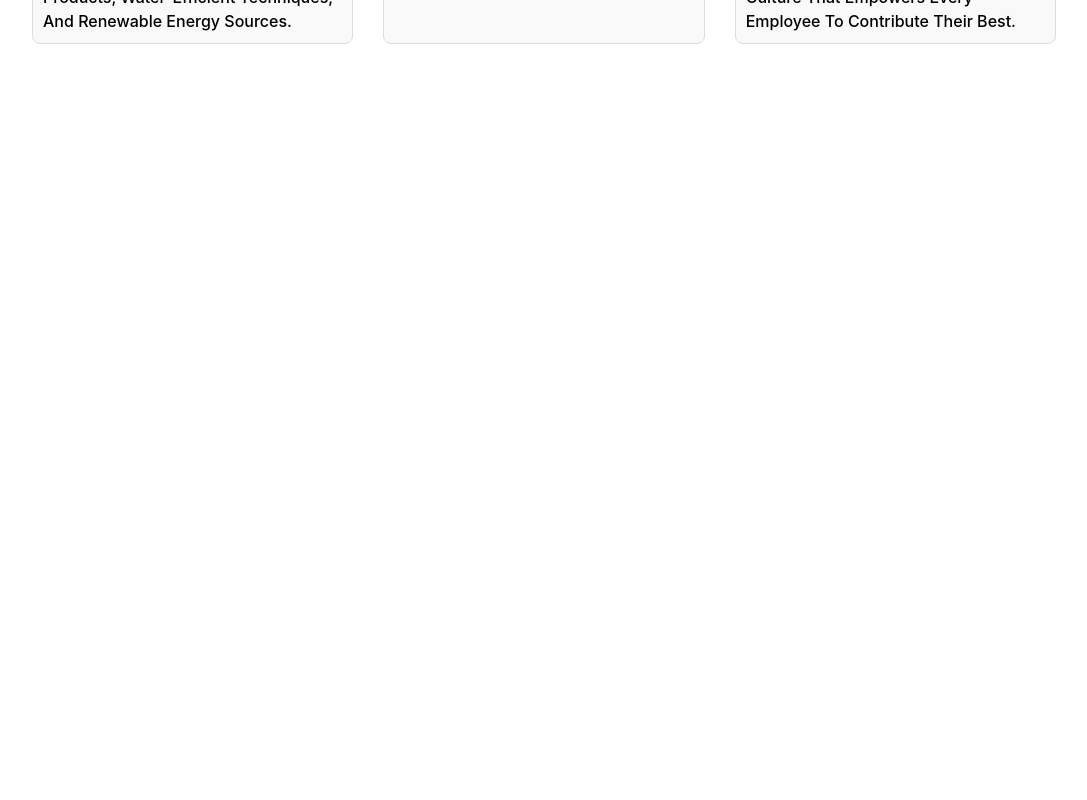
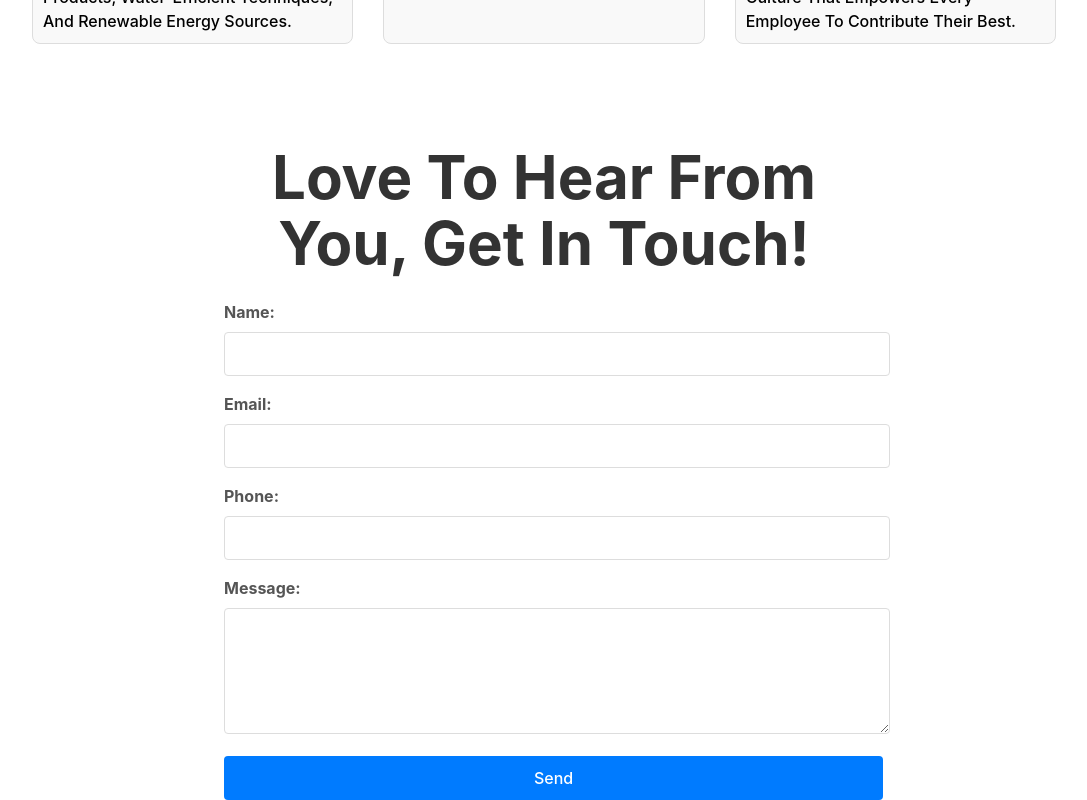
Before and after one commit to DiartPllana/diartpllana-portfolio, a React (Vite) app: page / in a window 1280 px wide. Shown: the part 4172-4972 px from the top of the page, without its empty margins (96-1183 px from the left). Before the commit the page ends 4216 px from the top, so only its background shows below. Built offline with nearby package versions, Linux system fonts and the light colour scheme.

Commit message:
Adding another futures

```diff
--- a/package.json
+++ b/package.json
@@ -13,9 +13,11 @@
     "preview": "vite preview"
   },
   "dependencies": {
+    "emailjs-com": "^3.2.0",
     "react": "^18.3.1",
     "react-dom": "^18.3.1",
     "react-router-dom": "^6.28.0",
+    "react-toastify": "^10.0.6",
     "sass": "^1.81.0"
   },
   "devDependencies": {
--- /dev/null
+++ b/src/components/ContactMe.jsx
@@ -0,0 +1,98 @@
+import React, { useState } from 'react';
+import emailjs from 'emailjs-com';
+import { ToastContainer, toast } from 'react-toastify';
+import 'react-toastify/dist/ReactToastify.css';
+
+export default function ContactMe() {
+    const [formData, setFormData] = useState({
+        name: '',
+        email: '',
+        phone: '',
+        message: ''
+    });
+
+    const handleChange = (e) => {
+        const { name, value } = e.target;
+        setFormData({
+            ...formData,
+            [name]: value
+        });
+    };
+
+    const handleSubmit = (e) => {
+        e.preventDefault();
+
+        const templateParams = {
+            name: formData.name,
+            email: formData.email,
+            phone: formData.phone,
+            message: formData.message
+        };
+
+        emailjs.send('service_0472qmt', 'template_96aqyav', templateParams, 'M3nI1W9TAdmqA3Ao7')
+            .then((response) => {
+                console.log('SUCCESS!', response.status, response.text);
+                // Show success toast
+                toast.success('Your message has been sent successfully!');
+                // Reset form fields
+                setFormData({ name: '', email: '', phone: '', message: '' });
+            })
+            .catch((err) => {
+                console.error('FAILED...', err);
+                // Show error toast
+                toast.error('Failed to send your message. Please try again later.');
+            });
+    };
+
+    return (
+        <div className="contactMe">
+            <h1>Love to Hear From You, Get in Touch!</h1>
+            <form onSubmit={handleSubmit}>
+                <div>
+                    <label htmlFor="name">Name:</label>
+                    <input
+                        type="text"
+                        id="name"
+                        name="name"
+                        value={formData.name}
+                        onChange={handleChange}
+                        required
+                    />
+                </div>
+                <div>
+                    <label htmlFor="email">Email:</label>
+                    <input
+                        type="email"
+                        id="email"
+                        name="email"
+                        value={formData.email}
+                        onChange={handleChange}
+                        required
+                    />
+                </div>
+                <div>
+                    <label htmlFor="phone">Phone:</label>
+                    <input
+                        type="text"
+                        id="phone"
+                        name="phone"
+                        value={formData.phone}
+                        onChange={handleChange}
+                    />
+                </div>
+                <div>
+                    <label htmlFor="message">Message:</label>
+                    <textarea
+                        id="message"
+                        name="message"
+                        value={formData.message}
+                        onChange={handleChange}
+                        required
+                    />
+                </div>
+                <button type="submit">Send</button>
+            </form>
+            <ToastContainer /> {/* Toast container for notifications */}
+        </div>
+    );
+}
--- /dev/null
+++ b/src/components/Footer.jsx
@@ -0,0 +1,5 @@
+export default function Footer() {
+    return <>
+
+    </>
+}
--- a/src/pages/HomePage.jsx
+++ b/src/pages/HomePage.jsx
@@ -1,4 +1,5 @@
 import AboutMe from "../components/AboutMe.jsx";
+import ContactMe from "../components/ContactMe.jsx";
 import IntroAboutMe from "../components/IntroAboutMe.jsx";
 import MyResume from "../components/MyResume.jsx";
 import Projects from "../components/Projects.jsx";
@@ -12,5 +13,6 @@ export default function HomePage() {
     <AboutMe />
     <MyResume />
     <Projects />
+    <ContactMe />
     </>
 }
--- a/src/style/HomePage.scss
+++ b/src/style/HomePage.scss
@@ -323,7 +323,6 @@
   }
 }
 
-
 .clientProjects {
   width: 80%;
   display: flex;
@@ -355,3 +354,78 @@
     object-fit: cover;
   }
 }
+
+.contactMe {
+  margin-top: 100px;
+  color: black;
+  display: flex;
+  flex-direction: column;
+  align-items: center;
+
+  & h1 {
+    text-align: center;
+    font-size: 60px;
+    font-weight: bold;
+    width: 50%;
+    text-transform: capitalize;
+  }
+
+  h1 {
+    text-align: center;
+    color: #333;
+    margin-bottom: 1.5rem;
+  }
+
+  form {
+    width: 50%;
+    display: flex;
+    flex-direction: column;
+
+    div {
+      margin-bottom: 1rem;
+
+      label {
+        display: block;
+        margin-bottom: 0.5rem;
+        font-weight: bold;
+        color: #555;
+      }
+
+      input,
+      textarea {
+        width: 100%;
+        padding: 0.75rem;
+        border: 1px solid #ddd;
+        border-radius: 4px;
+        font-size: 1rem;
+
+        &:focus {
+          border-color: #007bff;
+          outline: none;
+          box-shadow: 0 0 5px rgba(0, 123, 255, 0.5);
+        }
+      }
+
+      textarea {
+        resize: vertical;
+        min-height: 100px;
+      }
+    }
+
+    button {
+      padding: 0.75rem;
+      width: 103%;
+      background-color: #007bff;
+      color: white;
+      border: none;
+      border-radius: 4px;
+      font-size: 1rem;
+      cursor: pointer;
+      transition: background-color 0.3s;
+
+      &:hover {
+        background-color: #0056b3;
+      }
+    }
+  }
+}
```
Also changed, not shown: 1 other file (tests, documents, lock files or other folders).
